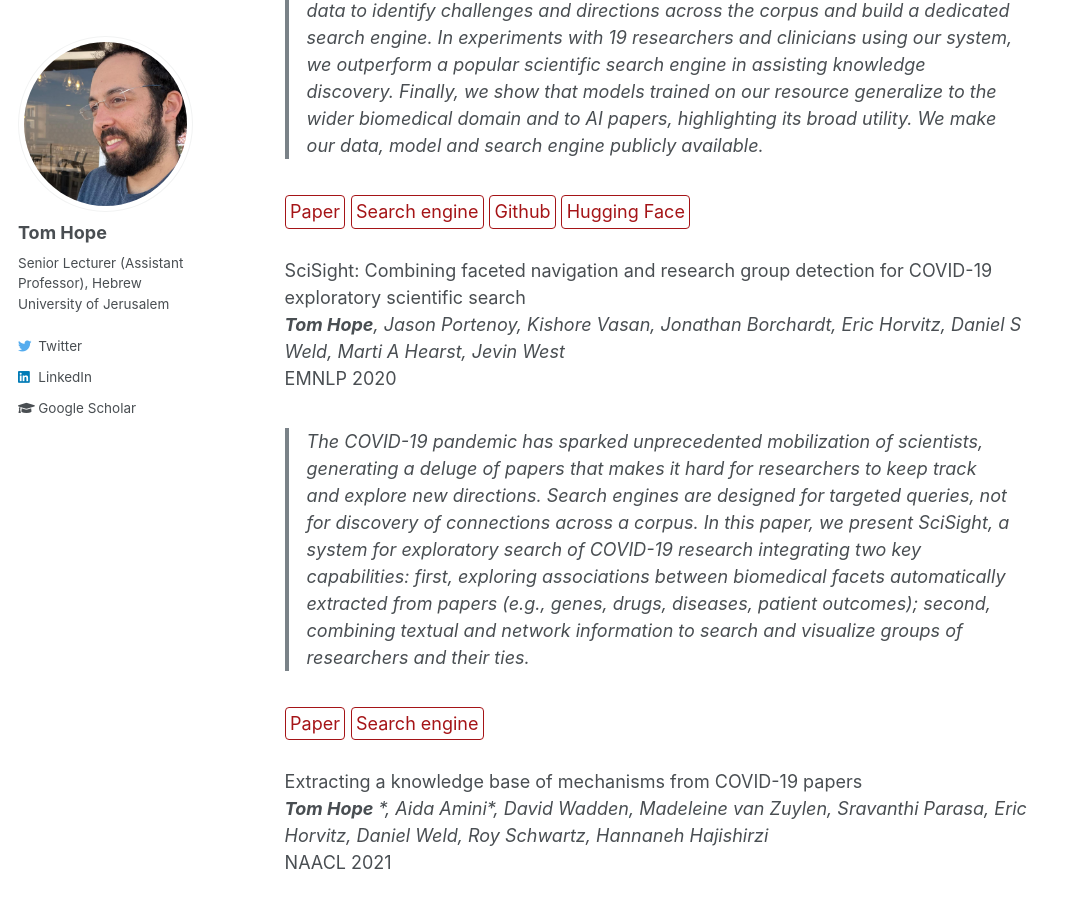
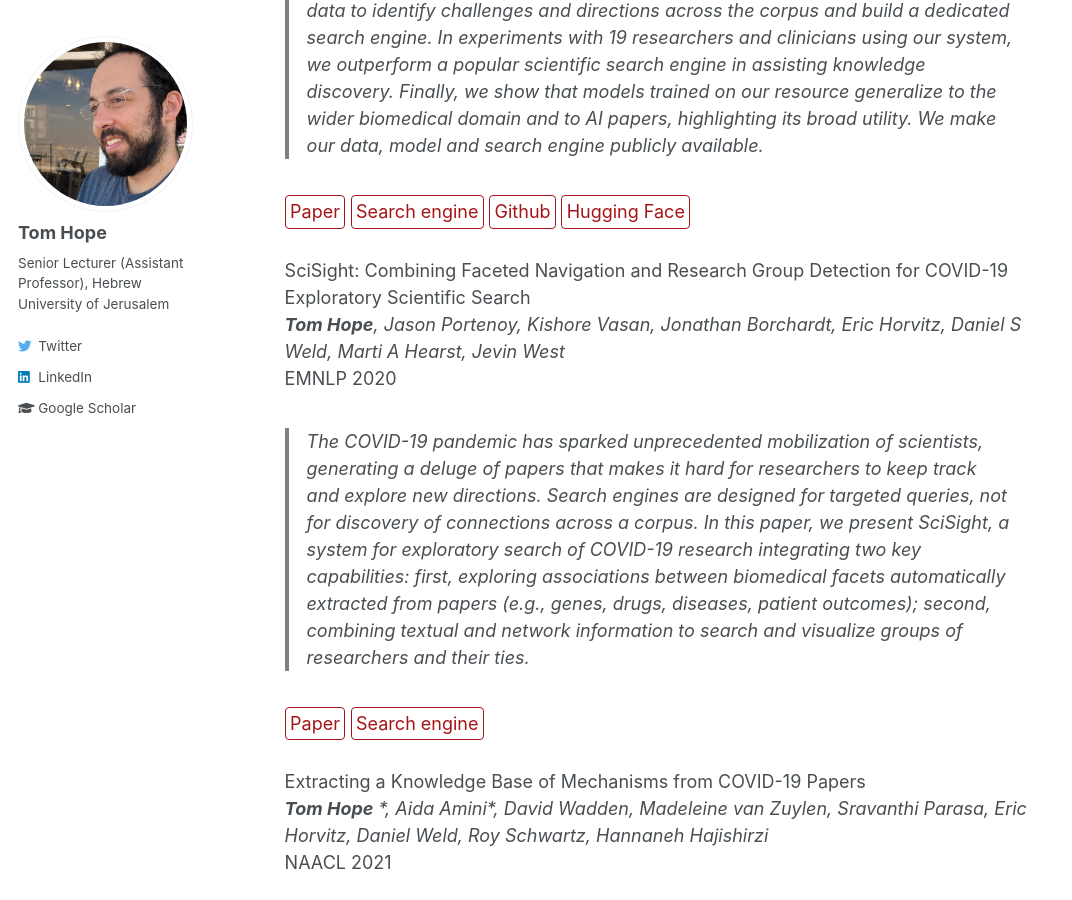
Before and after one commit to tomhoper/tomhoper.github.io, a Jekyll site: the page built from _research/scisearch.md, in a window 1280 px wide and 900 px high, scrolled down 577 px. Shown: the whole window, without its empty margins (0-1072 px from the left). Built offline with Jekyll 4.4.1, drawn with Linux system fonts in a browser that asks for light colours.

```diff
--- a/_research/scisearch.md
+++ b/_research/scisearch.md
@@ -17,7 +17,7 @@ AAAI 2022
 
 [Paper](https://arxiv.org/abs/2108.13751){: .btn--research} [Search engine](https://challenges.apps.allenai.org/){: .btn--research} [Github](https://github.com/Dan-La/scientific-challenges-and-directions){: .btn--research} [Hugging Face](https://huggingface.co/DanL/scientific-challenges-and-directions){: .btn--research}
 
-SciSight: Combining faceted navigation and research group detection for COVID-19 exploratory scientific search <br>
+SciSight: Combining Faceted Navigation and Research Group Detection for COVID-19 Exploratory Scientific Search <br>
 _**Tom Hope**, Jason Portenoy, Kishore Vasan, Jonathan Borchardt, Eric Horvitz, Daniel S Weld, Marti A Hearst, Jevin West_<br>
 EMNLP 2020
 
@@ -26,7 +26,7 @@ EMNLP 2020
 [Paper](https://arxiv.org/abs/2005.12668){: .btn--research} [Search engine](https://scisight.apps.allenai.org/){: .btn--research}
 
 
-Extracting a knowledge base of mechanisms from COVID-19 papers<br>
+Extracting a Knowledge Base of Mechanisms from COVID-19 Papers<br>
 _**Tom Hope** *, Aida Amini*, David Wadden, Madeleine van Zuylen, Sravanthi Parasa, Eric Horvitz, Daniel Weld, Roy Schwartz, Hannaneh Hajishirzi_<br>
 NAACL 2021
 
```
